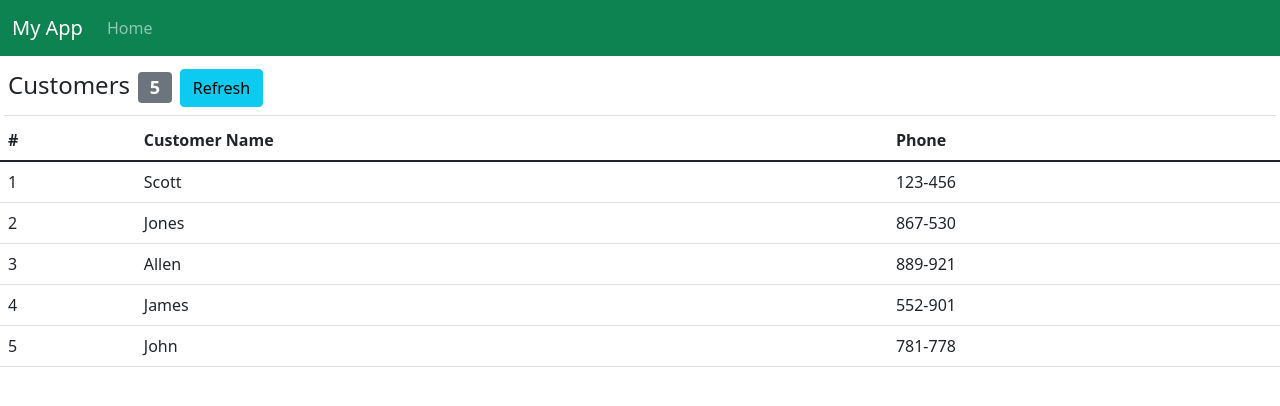
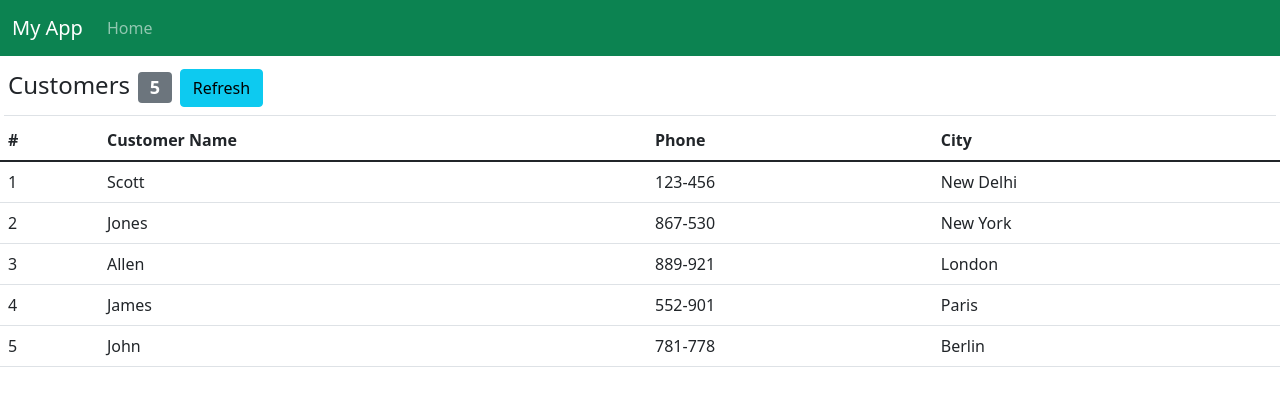
Before and after one commit to Joseph-Scott/my-first-fin-app, a React (Create React App) app: page / in a window 1280 px wide. Shown: the top 406 px of the page. Built offline with nearby package versions, Linux system fonts and the light colour scheme.

Commit message:
Render lists

```diff
--- a/src/MainContent.jsx
+++ b/src/MainContent.jsx
@@ -5,11 +5,36 @@ export default class MainContent extends Component {
     pageTitle: "Customers",
     customersCount: 5,
     customers: [
-      { id: 1, name: "Scott", phone: "123-456" },
-      { id: 2, name: "Jones", phone: "867-530" },
-      { id: 3, name: "Allen ", phone: "889-921" },
-      { id: 4, name: "James", phone: "552-901" },
-      { id: 5, name: "John", phone: "781-778" },
+      {
+        id: 1,
+        name: "Scott",
+        phone: "123-456",
+        address: { city: "New Delhi" },
+      },
+      {
+        id: 2,
+        name: "Jones",
+        phone: "867-530",
+        address: { city: "New York" },
+      },
+      {
+        id: 3,
+        name: "Allen ",
+        phone: "889-921",
+        address: { city: "London" },
+      },
+      {
+        id: 4,
+        name: "James",
+        phone: "552-901",
+        address: { city: "Paris" },
+      },
+      {
+        id: 5,
+        name: "John",
+        phone: "781-778",
+        address: { city: "Berlin" },
+      },
     ],
   };
 
@@ -34,6 +59,7 @@ export default class MainContent extends Component {
               <th>#</th>
               <th>Customer Name</th>
               <th>Phone</th>
+              <th>City</th>
             </tr>
           </thead>
           <tbody>
@@ -43,6 +69,7 @@ export default class MainContent extends Component {
                   <td>{cust.id}</td>
                   <td>{cust.name}</td>
                   <td>{cust.phone}</td>
+                  <td>{cust.address.city}</td>
                 </tr>
               );
             })}
```
